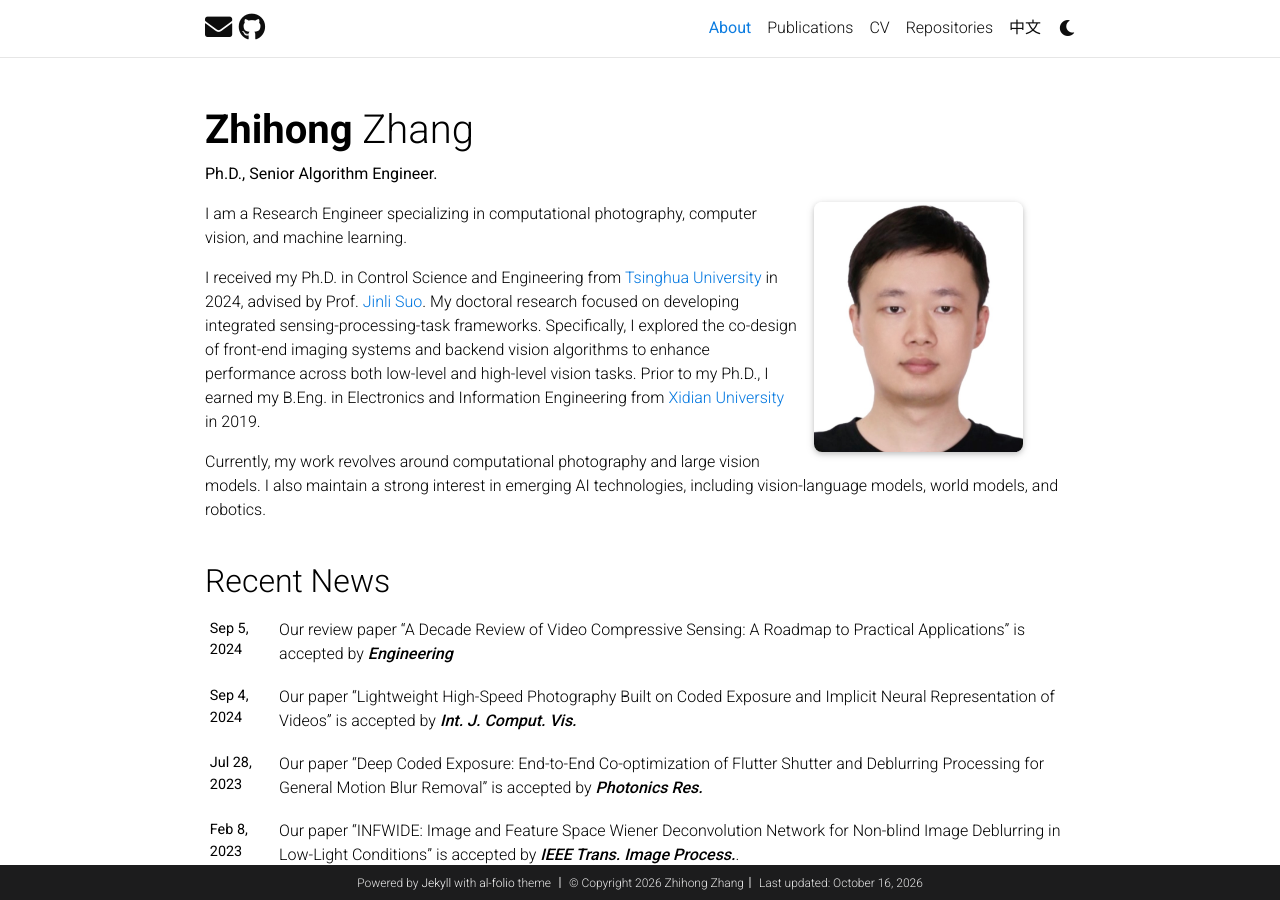
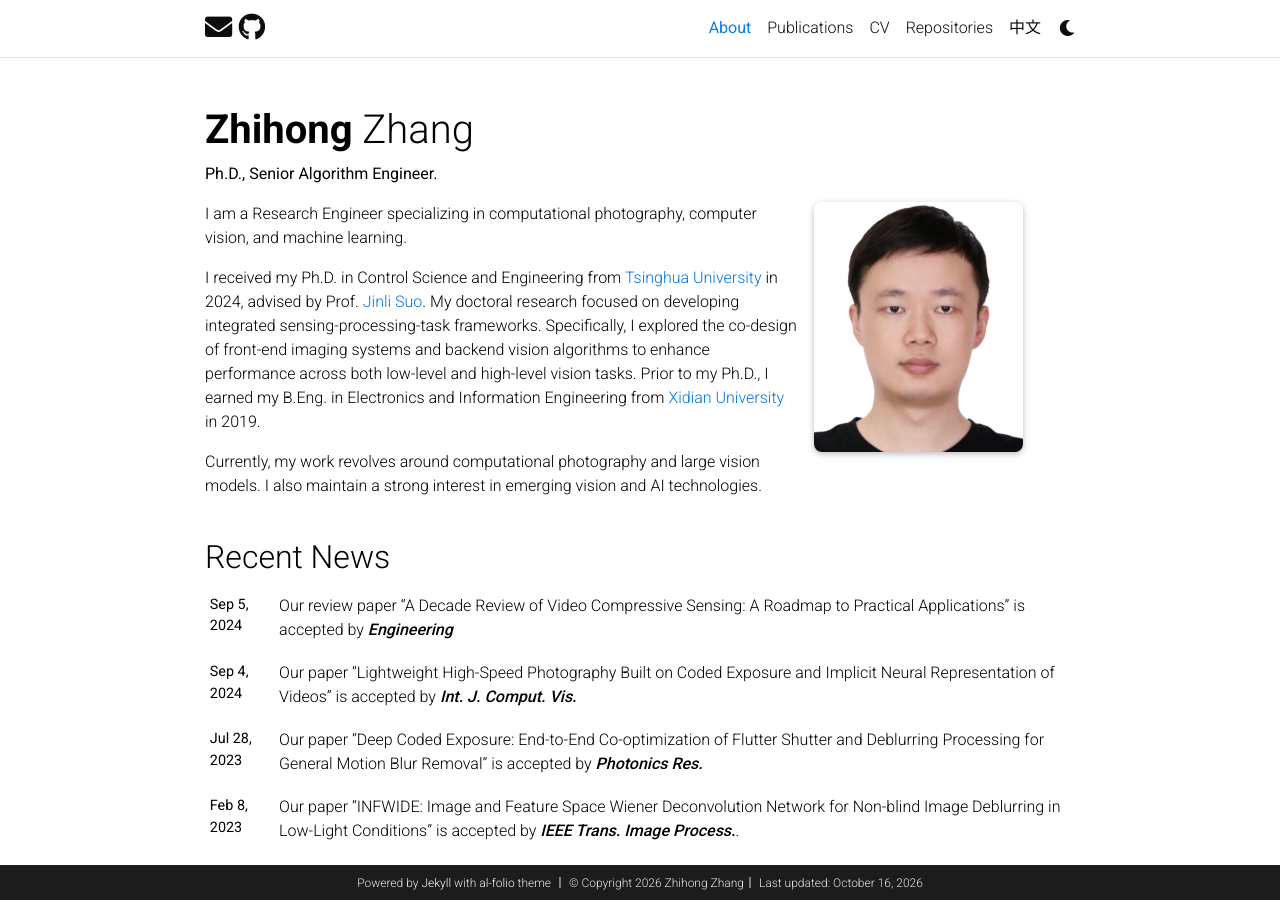
Before and after one commit to zhihongz/zhihongz.github.io, a Jekyll site: the page built from _pages/about.md, in a window 1280 px wide and 900 px high. Built offline with Jekyll 4.4.1, drawn with Linux system fonts in a browser that asks for light colours; full-size pictures stand in for the smaller copies a plugin makes; comment, search, counter and statistics services are not loaded; a style sheet for code colours, icons or effects is not loaded.

Commit message:
Update about.md

```diff
--- a/_pages/about.md
+++ b/_pages/about.md
@@ -20,4 +20,4 @@ I am a Research Engineer specializing in computational photography, computer vis
 
 I received my Ph.D. in Control Science and Engineering from <a href='https://www.tsinghua.edu.cn/'>Tsinghua University</a> in 2024, advised by Prof. <a href='https://scholar.google.com/citations?user=e4lel8QAAAAJ'>Jinli Suo</a>. My doctoral research focused on developing integrated sensing-processing-task frameworks. Specifically, I explored the co-design of front-end imaging systems and backend vision algorithms to enhance performance across both low-level and high-level vision tasks. Prior to my Ph.D., I earned my B.Eng. in Electronics and Information Engineering from <a href='https://www.xidian.edu.cn/'>Xidian University</a> in 2019.
 
-Currently, my work revolves around computational photography and large vision models. I also maintain a strong interest in emerging AI technologies, including vision-language models, world models, and robotics.
+Currently, my work revolves around computational photography and large vision models. I also maintain a strong interest in emerging vision and AI technologies.
```
